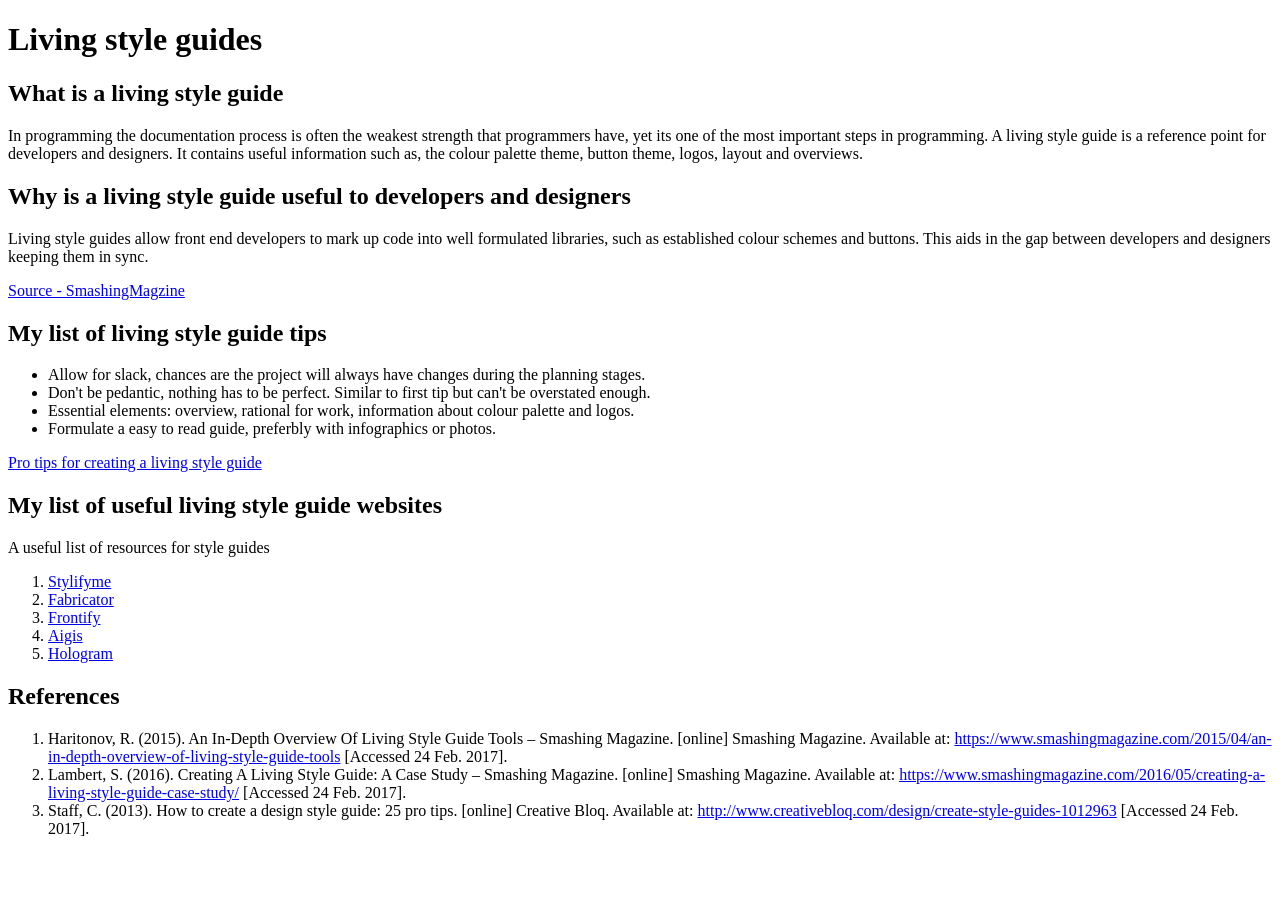
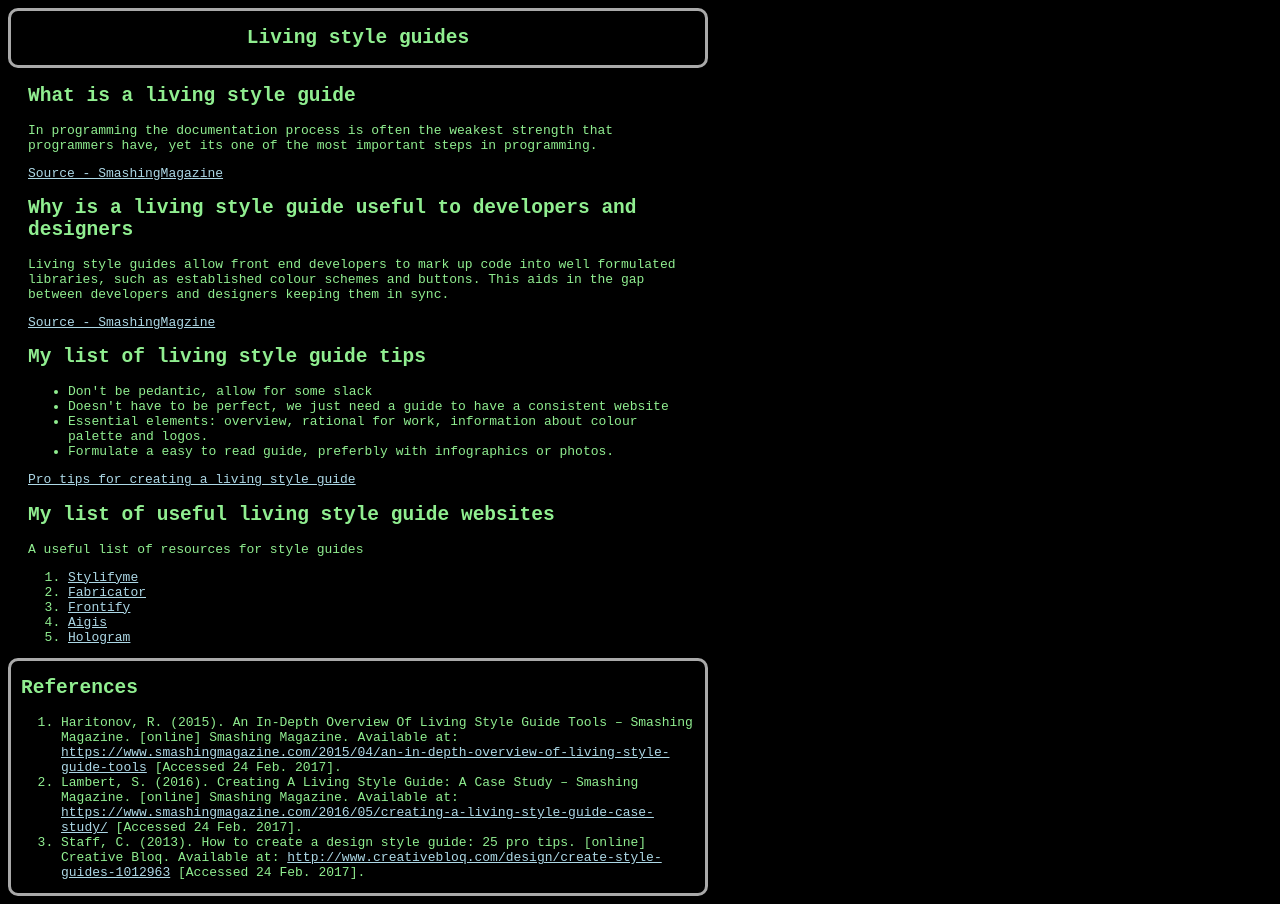
Before and after one commit to jamesrowanhewitt/website, a plain HTML site: page index.html in a window 1280 px wide. Before the commit the page ends 854 px from the top, so only its background shows below. Drawn offline with Linux system fonts and the light colour scheme.

Commit message:
Add files via upload

```diff
--- a/index.html
+++ b/index.html
@@ -1,5 +1,5 @@
 <!doctype html>
-<html lang="en">
+<html>
     <head>
     	<!-- First: metadata for website -->
         <meta charset="utf-8">
@@ -8,38 +8,48 @@
         <meta name="keywords" content="Living,Style,Guide,Tips,Tricks">
         <meta name="author" content="James Hewitt">
         <meta name="viewport" content="width=device-width, initial-scale=1.0">
+        <link rel="stylesheet" type="text/css" href="stylesheet.css">
+
+
     </head>
+    <body>
+        <!-- This website was handcoded by James Hewitt (s244387) for a CDU assignment in HIT226 for those nice 'free' marks :) -->
+        <section id="heading">
+          <header>
+            <h1>Living style guides</h1>
+          </header>
+        </section>
+        <!-- END OF HEADING -->
 
-    <body>
-        <!-- This website was handcoded by James Hewitt for a CDU assignment in HIT226 -->
 
-        <h1>Living style guides</h1>
+        <section id="content">
+          <article>
+            <h2>What is a living style guide</h2>
 
-			<h2>What is a living style guide</h2>
 			<!-- SECTION FOR "WHAT" -->
-
-				<p>In programming the documentation process is often the weakest strength that programmers have, yet its one of the most important steps in programming. A living style guide is a reference point for developers and designers. It contains useful information such as, the colour palette theme, button theme, logos, layout and overviews.
+				      <p>In programming the documentation process is often the weakest strength that programmers have, yet its one of the most important steps in programming.</p>
+				      <a href="https://www.smashingmagazine.com/2015/04/an-in-depth-overview-of-living-style-guide-tools">Source - SmashingMagazine</a>
 
 			      <h2>Why is a living style guide useful to developers and designers</h2>
 			<!-- SECTION FOR "WHY" -->
-
 				      <p>Living style guides allow front end developers to mark up code into well formulated libraries, such as established colour schemes and buttons. This aids in the gap between developers and designers keeping them in sync.</p>
 				      <a href="https://www.smashingmagazine.com/2016/05/creating-a-living-style-guide-case-study/">Source - SmashingMagzine</a>
 
 			      <h2>My list of living style guide tips</h2>
 			<!-- SECTION FOR "TIPS" -->
-
+              <nav>
 				             <ul>
-					<li>Allow for slack, chances are the project will always have changes during the planning stages.</li>
-					<li>Don't be pedantic, nothing has to be perfect. Similar to first tip but can't be overstated enough.</li>
+					              <li>Don't be pedantic, allow for some slack</li>
+					              <li>Doesn't have to be perfect, we just need a guide to have a consistent website</li>
 					              <li>Essential elements: overview, rational for work, information about colour palette and logos. </li>
 					              <li>Formulate a easy to read guide, preferbly with infographics or photos. </li>
 				             </ul>
+              </nav>
 			        <a href="http://www.creativebloq.com/design/create-style-guides-1012963">Pro tips for creating a living style guide</a>
 
 			      <h2>My list of useful living style guide websites</h2>
 			<!-- SECTION FOR "WEBSITE LINKS" -->
-
+              <nav>
                 <p>A useful list of resources for style guides</p>
 				            <ol>
 					                <li><a href="http://stylifyme.com/">Stylifyme</a></li>
@@ -48,20 +58,26 @@
 					                <li><a href="https://pxgrid.github.io/aigis/">Aigis</a></li>
 					                <li><a href="https://github.com/trulia/hologram">Hologram</a></li>
 				           </ol>
+               </nav>
+          </section>
+          <!-- END OF CONTENT -->
 
+          <section id="footing">
 			      <h2>References</h2>
 			<!-- SECTION FOR "REFERENCES" -->
-
+              <footer>
 				           <ol>
 					                <li>Haritonov, R. (2015). An In-Depth Overview Of Living Style Guide Tools – Smashing Magazine. [online] Smashing Magazine. Available at: <a href="https://www.smashingmagazine.com/2015/04/an-in-depth-overview-of-living-style-guide-tools">https://www.smashingmagazine.com/2015/04/an-in-depth-overview-of-living-style-guide-tools</a> [Accessed 24 Feb. 2017].</li>
-
 					                <li>Lambert, S. (2016). Creating A Living Style Guide: A Case Study – Smashing Magazine. [online] Smashing Magazine. Available at: <a href="https://www.smashingmagazine.com/2016/05/creating-a-living-style-guide-case-study/">https://www.smashingmagazine.com/2016/05/creating-a-living-style-guide-case-study/</a> [Accessed 24 Feb. 2017].</li>
-
 					                <li>Staff, C. (2013). How to create a design style guide: 25 pro tips. [online] Creative Bloq. Available at: <a href="http://www.creativebloq.com/design/create-style-guides-1012963">http://www.creativebloq.com/design/create-style-guides-1012963</a> [Accessed 24 Feb. 2017].</li>
 				           </ol>
+             </footer>
+          </section>
+          <!-- END OF FOOTING -->
 
+      </article>
+      <!-- END OF ARTICLE -->
     </body>
     <!-- END OF BODY -->
-
 </html>
 <!-- END OF HTML -->
--- /dev/null
+++ b/stylesheet.css
@@ -0,0 +1,35 @@
+
+body {
+  background-color: black;
+  max-width: 700px;
+  font-family: monospace;
+}
+a {
+  color: lightblue;
+}
+
+#heading {
+  text-align: center;
+  color: lightgreen;
+  border-color: darkgrey;
+  border-style: solid;
+  border-radius: 10px;
+
+}
+
+#content {
+  color: lightgreen;
+  padding-left: 20px;
+  padding-right: 20px;
+
+
+}
+
+#footing {
+  padding-left: 10px;
+  padding-right: 10px;
+  color: lightgreen;
+  border-color: darkgrey;
+  border-style: solid;
+  border-radius: 10px;
+}
```
Lines whose indentation alone changed are shown as unchanged.
